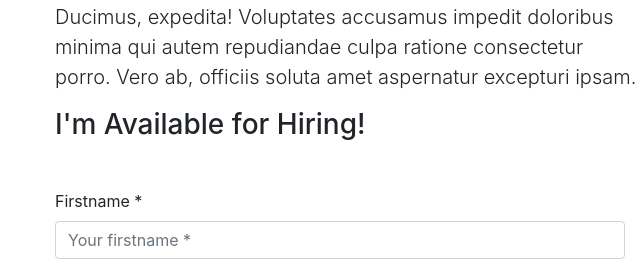
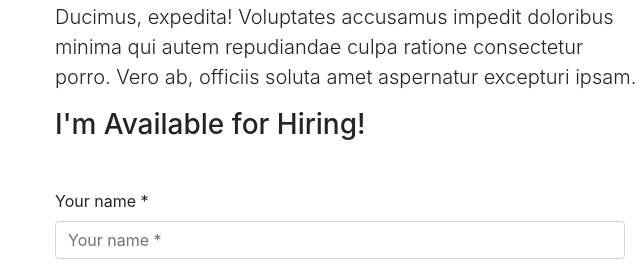
Before and after one commit to endriu17/portfolio, a website: page index.html in a window 1280 px wide. Shown: the part 7542-7814 px from the top of the page, 0-640 px from the left. Drawn offline with nearby package versions, Linux system fonts and the light colour scheme; a script that the page names is missing.

Commit message:
fix form 4

```diff
--- a/index.html
+++ b/index.html
@@ -554,37 +554,20 @@
               <div class="row">
                 <div class="col-md-12">
                   <div class="form-group">
-                    <label for="form_name">Firstname *</label>
+                    <label for="form_name">Your name *</label>
                     <input
-                      id="form_name"
+                      id="name"
                       type="text"
                       name="name"
                       class="form-control"
-                      placeholder="Your firstname *"
+                      placeholder="Your name *"
                       required="required"
-                      data-error="Firstname is required."
+                      data-error="Name is required."
                     />
                     <div class="help-block with-errors"></div>
                   </div>
                 </div>
               </div>
-              <!-- <div class="row">
-                <div class="col-md-12">
-                  <div class="form-group">
-                    <label for="form_lastname">Lastname *</label>
-                    <input
-                      id="form_lastname"
-                      type="text"
-                      name="surname"
-                      class="form-control"
-                      placeholder="Your lastname *"
-                      required="required"
-                      data-error="Lastname is required."
-                    />
-                    <div class="help-block with-errors"></div>
-                  </div>
-                </div>
-              </div> -->
               <div class="row">
                 <div class="col-md-12">
                   <div class="form-group">
@@ -618,7 +601,7 @@
                     <div class="help-block with-errors"></div>
                   </div>
                 </div>
-                <div data-netlify-recaptcha="true"></div>
+                <div class="col-md-12" data-netlify-recaptcha="true"></div>
                 <div class="col-md-12">
                   <button
                     type="submit"
```
